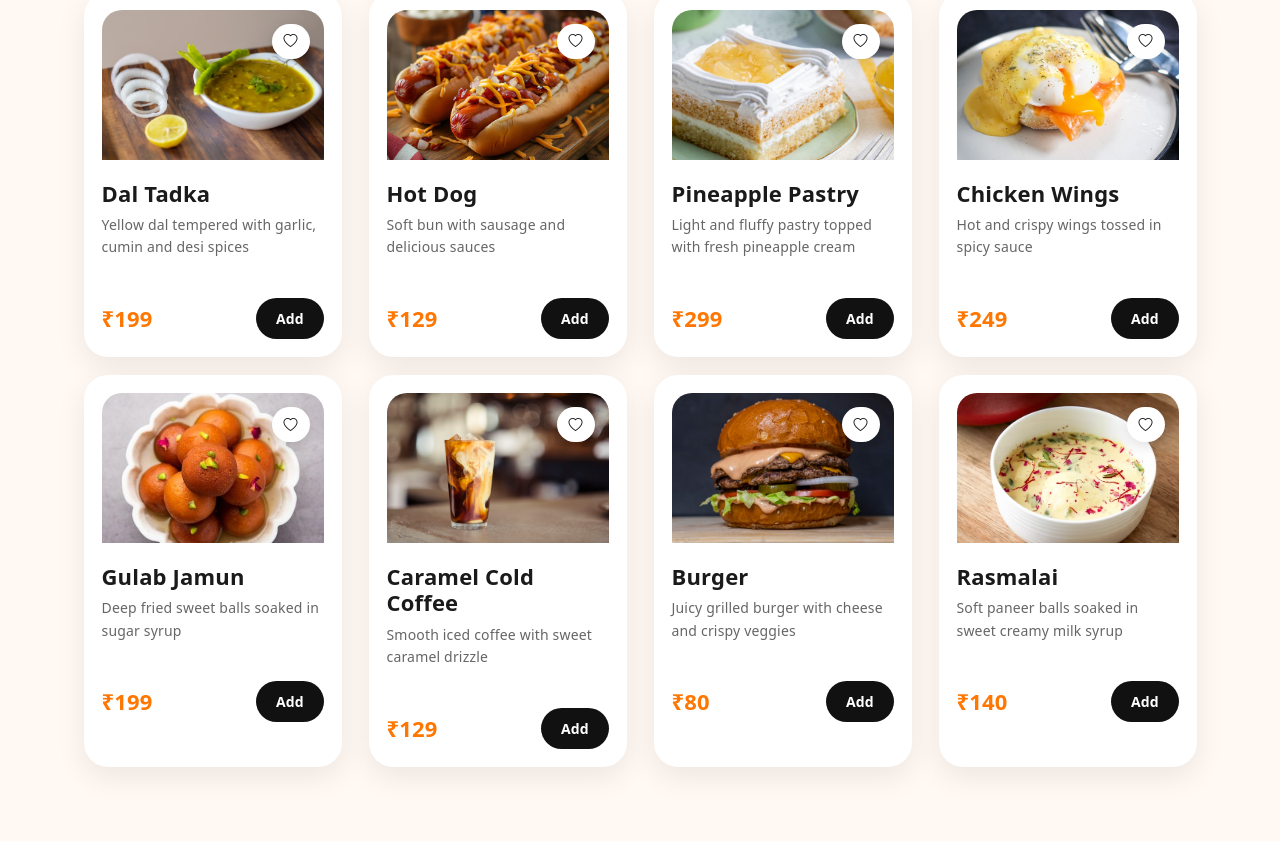
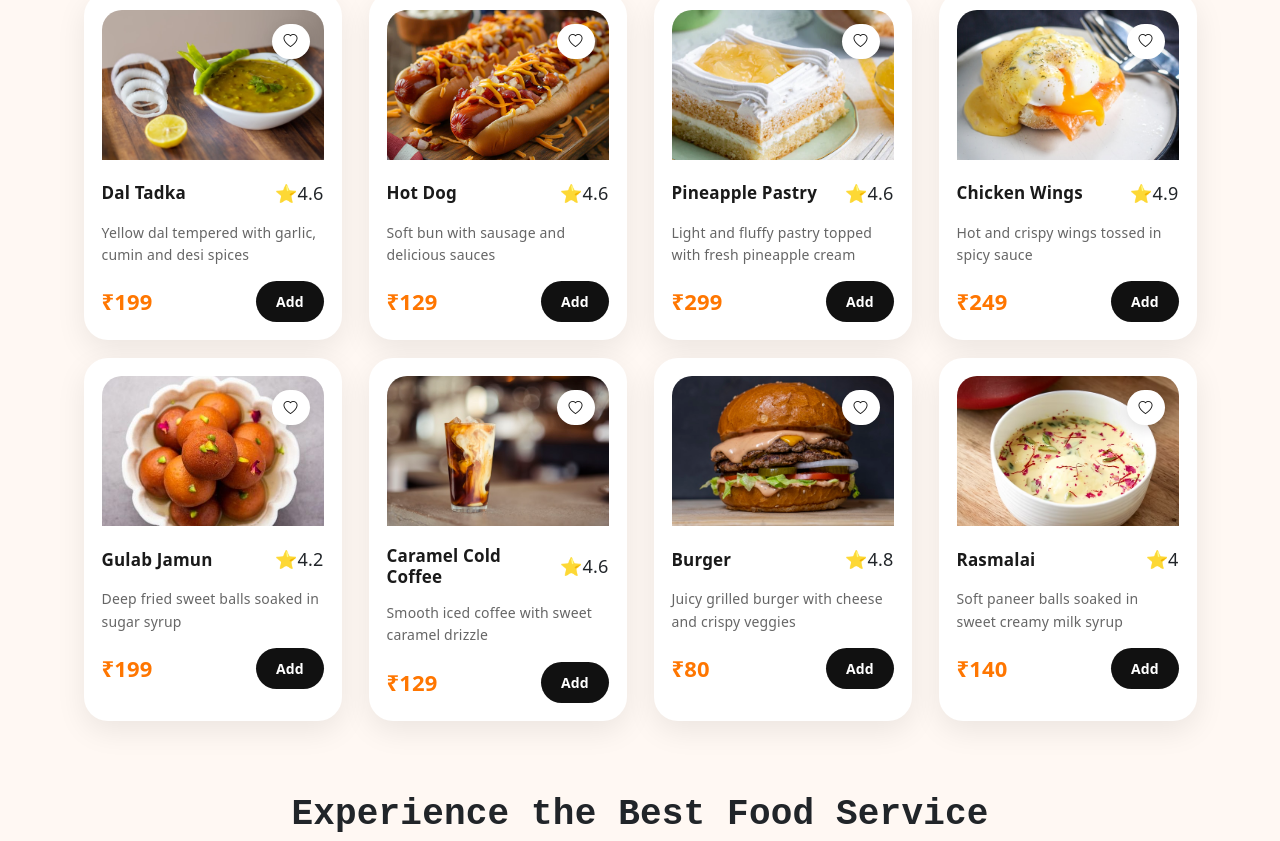
Before and after one commit to rahul-rajput246/FoodieHub, a React (Vite) app: page / in a window 1280 px wide. Shown: the part 762-1603 px from the top of the page. Built offline with nearby package versions, Linux system fonts and the light colour scheme.

Commit message:
maked and worked on category page

```diff
--- a/src/App.jsx
+++ b/src/App.jsx
@@ -3,6 +3,7 @@ import { useState, useEffect } from "react";
 import Home from "./pages/Home";
 import Menu from "./pages/Menu";
 import Cart from "./pages/Cart";
+import Category from "./pages/Category";
 
 function App() {
 
@@ -120,6 +121,11 @@ function App() {
       />
 
       <Route
+        path="/category"
+        element={<Category />}
+      />
+
+      <Route
         path="/cart"
         element={
           <Cart
--- /dev/null
+++ b/src/components/CategoryPage.jsx
@@ -0,0 +1,6 @@
+function CategoryPage() {
+    return(
+        <h1>this is category page</h1>
+    )
+}
+export default CategoryPage;
--- a/src/components/CategorySection.jsx
+++ b/src/components/CategorySection.jsx
@@ -1,6 +1,6 @@
 
 
-function CategorySection({ items, addToCart, add_cart, plus_cart, minus_cart,wishList,wish }) {
+function CategorySection({ items, addToCart, add_cart, plus_cart, minus_cart, wishList, wish }) {
 
   return (
     <div className="category_block">
@@ -27,7 +27,10 @@ function CategorySection({ items, addToCart, add_cart, plus_cart, minus_cart,wis
                 </div>
 
                 <div className="food_card_body">
-                  <h4 className="food_title">{props.name}</h4>
+                  <div className="category_badge_box">
+                    <h4 className="food_title">{props.name}</h4>
+                    <span className="rating">⭐{props.rating}</span>
+                  </div>
                   <p className="food_desc">{props.description}</p>
 
                   <div className="food_card_bottom">
--- a/src/components/FAQSection.jsx
+++ b/src/components/FAQSection.jsx
@@ -10,7 +10,7 @@ function FAQSection({ items }) {
   };
 
   return (
-   <section className="faq_section py-3">
+   <section className="faq_section py-3" id="faq">
       <div className="container">
 
         {/* TOP HEADING */}
--- a/src/components/Footer.jsx
+++ b/src/components/Footer.jsx
@@ -47,7 +47,7 @@ function Footer() {
             <div className="footer_box">
               <h4>Support</h4>
               <ul>
-                <li><a href="#">FAQ</a></li>
+                <li><a href="#faq">FAQ</a></li>
                 <li><a href="#">Track Order</a></li>
                 <li><a href="#">Privacy Policy</a></li>
                 <li><a href="#">Terms</a></li>
--- /dev/null
+++ b/src/data/Categorydata.jsx
@@ -0,0 +1,15 @@
+/* Category Banner Data */
+
+export const CategoryBannerData = {
+    id:1,
+    title:"Find Your Favorite",
+    titleSecond:"Food Category",
+    titleThird:"Easily",
+    subtitle:"Explore Categories",
+    description:"Browse through a wide range of food categories including fast food, desserts, beverages, and more.",
+    btn1Text: "Explore Menu",
+    btn1Link: "/menu",
+    btn2Text: "Order Now",
+    btn2Link: "/cart",
+    image:"assets/images/category_banner.png"
+};
--- /dev/null
+++ b/src/pages/Category.jsx
@@ -0,0 +1,21 @@
+import Navbar from "../components/Navbar";
+import HomeBanner from "../components/HomeBanner";
+import CategoryPage from "../components/CategoryPage";
+import Footer from "../components/Footer";
+import { CategoryBannerData } from "../data/Categorydata";
+
+function Category({ totalQty }) {
+    return (
+        <>
+            <Navbar totalQty={totalQty} />
+
+            <HomeBanner details={CategoryBannerData} />
+
+            <CategoryPage />
+
+            <Footer />
+        </>
+    );
+}
+
+export default Category;
--- a/src/pages/Home.css
+++ b/src/pages/Home.css
@@ -358,18 +358,17 @@ cart_btn:hover span {
 }
 
 .food_title {
-  font-size: 22px;
+  font-size: 17px;
   font-weight: 700;
   color: #1a1a1a;
-  margin-bottom: 8px;
+  margin-bottom: 0px;
 }
 
 .food_desc {
-  font-size: 14px;
-  line-height: 1.6;
-  color: #666;
-  margin-bottom: 0px;
-  min-height: 66px;
+    font-size: 14px;
+    line-height: 1.6;
+    color: #666;
+    margin: 15px 0px;
 }
 
 .food_card_bottom {
@@ -398,6 +397,12 @@ cart_btn:hover span {
 .food_add_btn:hover {
   background: #ff7600;
   transform: scale(1.05);
+}
+
+.category_badge_box {
+    display: flex;
+    justify-content: space-between;
+    align-items: center;
 }
 
 /* Why to Choose Us */
@@ -805,7 +810,7 @@ cart_btn:hover span {
 .how_it_works_card {
   background: #fff;
   border-radius: 24px;
-  padding: 35px 25px;
+  padding: 45px 25px;
   height: 100%;
   position: relative;
   overflow: hidden;
@@ -1272,14 +1277,6 @@ cart_btn:hover span {
   padding: 20px 0 0;
 }
 
-.food_desc {
-  font-size: 14px;
-  line-height: 1.6;
-  color: #666;
-  margin-bottom: 18px;
-  min-height: 66px;
-}
-
 .food_card_bottom {
   display: flex;
   align-items: center;
```
Also changed, not shown: src/pages/Category.css (added), 1 other file (tests, documents, lock files or other folders).
